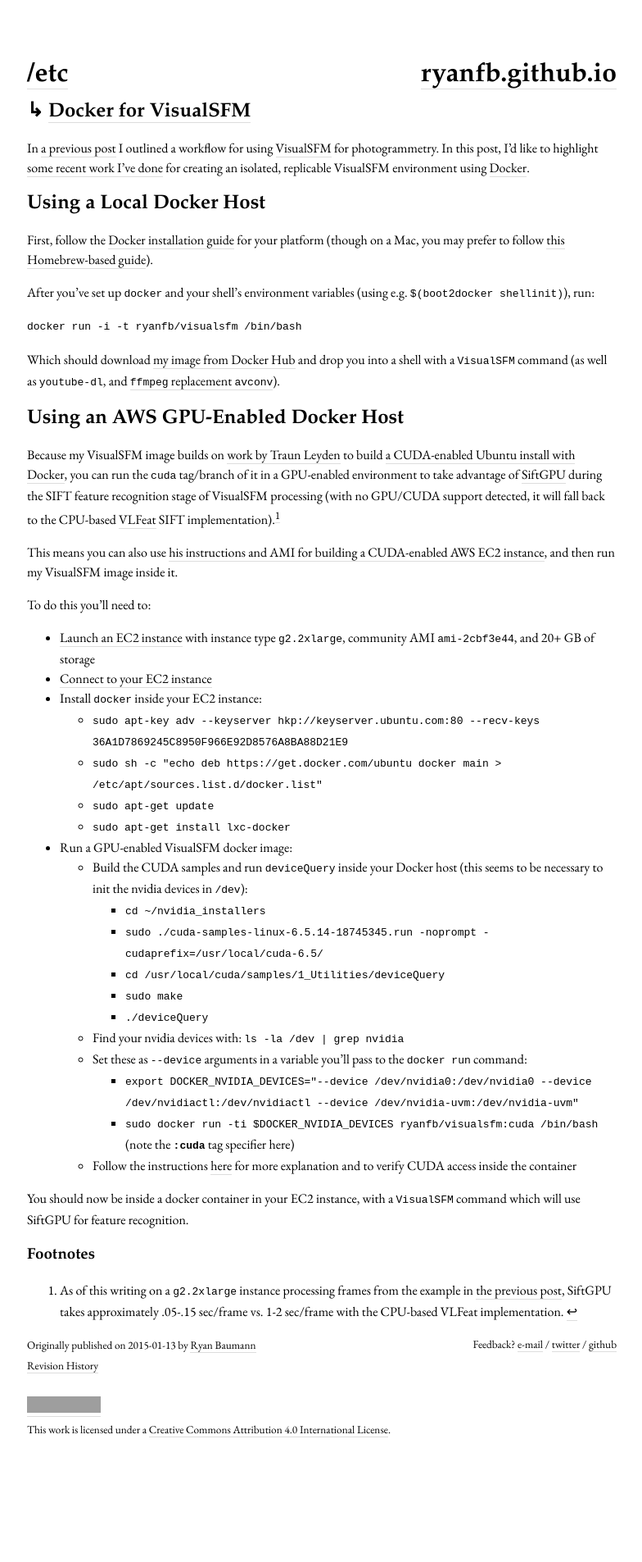
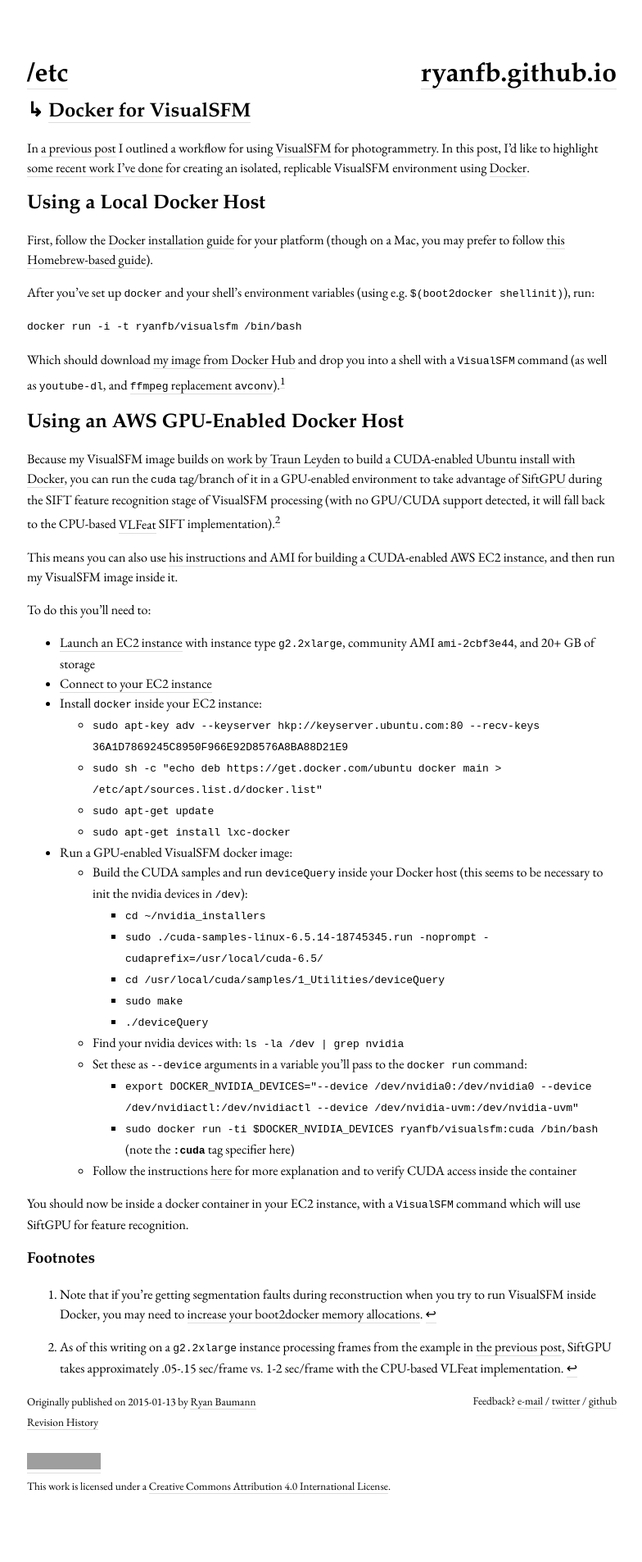
Before and after one commit to ryanfb/etc, a Jekyll site: the page built from _posts/2015-01-13-docker_for_visualsfm.md, in a window 1280 px wide. Shown: the whole page at 82% size, without its empty margins (247-1031 px from the left). Built offline with Jekyll 4.4.1, drawn with Linux system fonts in a browser that asks for light colours; nearby versions of some CDN libraries; before the commit the page ends 1836 px from its top, so only the background shows below that; some of the changed lines change nothing that is shown; grey boxes are pictures that could not be loaded.

Commit message:
Add note about segmentation faults in Docker

```diff
--- a/_posts/2015-01-13-docker_for_visualsfm.md
+++ b/_posts/2015-01-13-docker_for_visualsfm.md
@@ -13,7 +13,7 @@
 
     docker run -i -t ryanfb/visualsfm /bin/bash
 
-Which should download [my image from Docker Hub](https://registry.hub.docker.com/u/ryanfb/visualsfm/) and drop you into a shell with a `VisualSFM` command (as well as `youtube-dl`, and [`ffmpeg` replacement `avconv`](http://askubuntu.com/a/432585)).
+Which should download [my image from Docker Hub](https://registry.hub.docker.com/u/ryanfb/visualsfm/) and drop you into a shell with a `VisualSFM` command (as well as `youtube-dl`, and [`ffmpeg` replacement `avconv`](http://askubuntu.com/a/432585)).[^segfault]
 
 Using an AWS GPU-Enabled Docker Host
 ------------------------------------
@@ -49,3 +49,4 @@
 ### Footnotes
 
 [^siftgpu]: As of this writing on a `g2.2xlarge` instance processing frames from the example in [the previous post]({{ site.baseurl }}{% post_url 2014-10-22-drone_photogrammetry_workflow %}), SiftGPU takes approximately .05-.15 sec/frame vs. 1-2 sec/frame with the CPU-based VLFeat implementation.
+[^segfault]: Note that if you're getting segmentation faults during reconstruction when you try to run VisualSFM inside Docker, you may need to [increase your boot2docker memory allocations]({{ site.baseurl }}{% post_url 2015-01-28-increasing_boot2docker_allocations_on_os_x %}).
```
